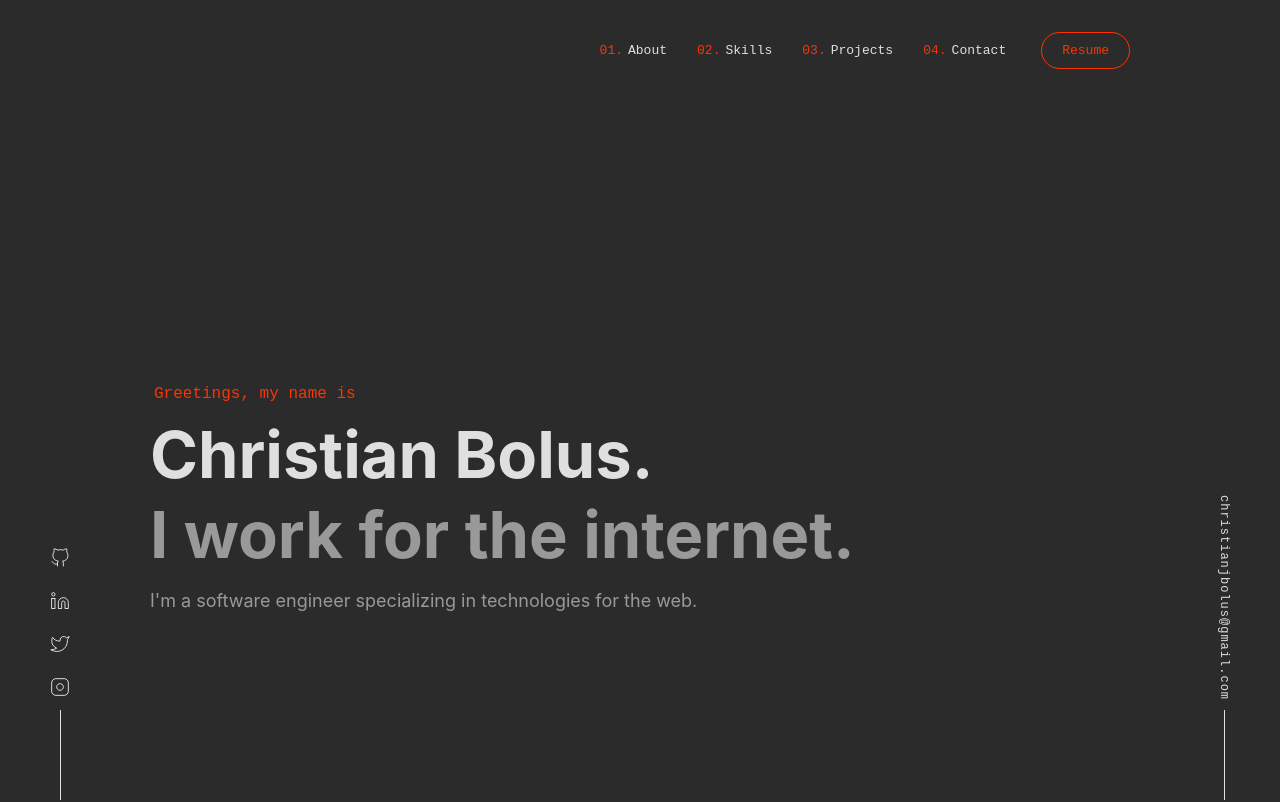
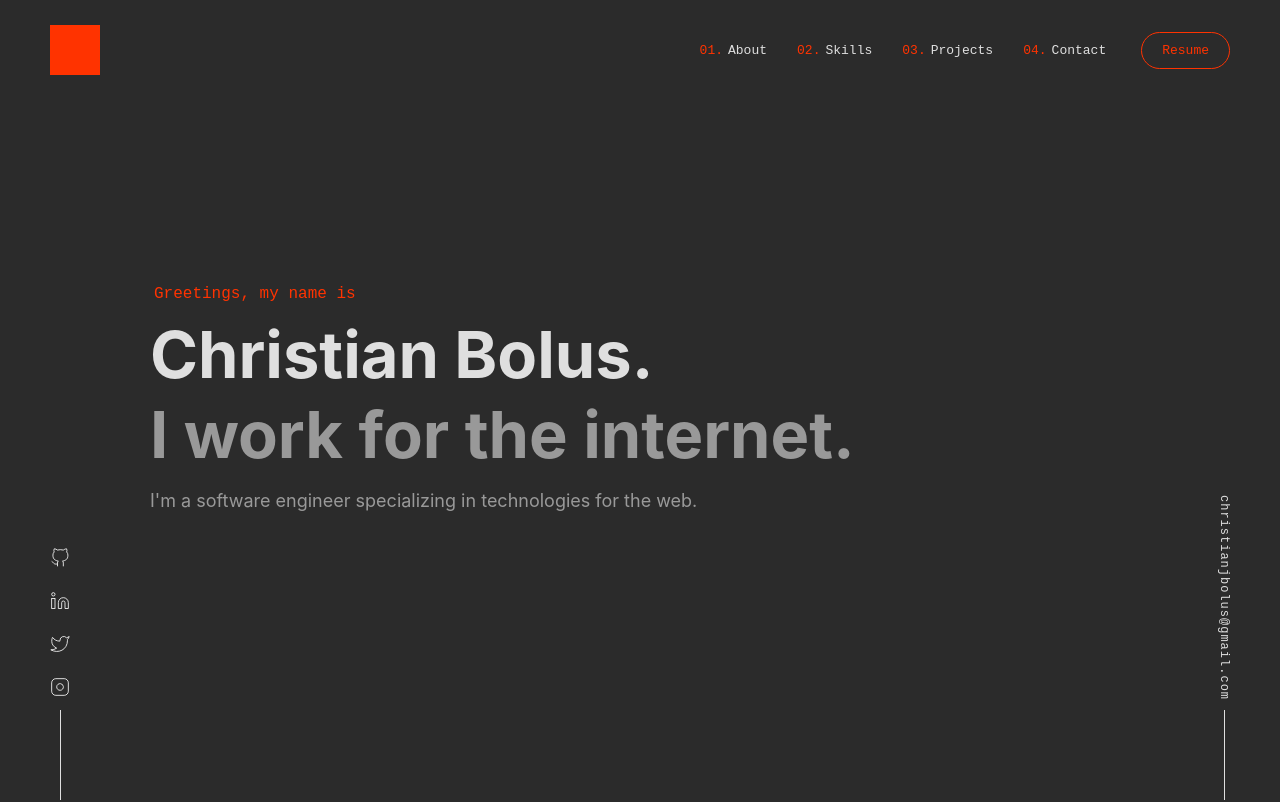
Before and after one commit to christianjbolus/portfolio_v2, a Svelte app: page / in a window 1280 px wide. Shown: the top 802 px of the page. Built offline with nearby package versions, Linux system fonts and the light colour scheme.

Commit message:
Fix navbar to top of page

```diff
--- a/src/components/App.svelte
+++ b/src/components/App.svelte
@@ -1,6 +1,6 @@
 <script>
 	import { Hero, About, Projects, Contact } from './sections'
-	import { NavBar, Social, Email, Layout } from './index'
+	import { Layout, NavBar } from './index'
 </script>
 
 <main>
--- a/src/components/Layout.svelte
+++ b/src/components/Layout.svelte
@@ -13,7 +13,6 @@
   .layout {
     display: flex;
     flex-direction: column;
-    justify-content: center;
     padding: 0 150px;
 
     @media (max-width: 1080px) {
--- a/src/components/NavBar.svelte
+++ b/src/components/NavBar.svelte
@@ -6,6 +6,7 @@
 
 <div class="container">
   <nav class="navbar">
+    <div class="logo"></div>
     <ol class="nav-links">
       {#each navLinks as {url, name}, i}
       <Transition type="fly" config={{y: -100, duration: 500, delay: i * 100}}>
@@ -25,8 +26,26 @@
   .container {
     height: 100px;
     display: flex;
-    justify-content: flex-end;
     align-items: center;
+    position: fixed;
+    top: 0;
+    left: 0;
+    right: 0;
+    padding: 0 50px;
+  }
+
+  .navbar {
+    display: flex;
+    justify-content: space-between;
+    align-items: center;
+    width: 100%;
+    position: relative;
+  }
+
+  .logo {
+    height: 50px;
+    width: 50px;
+    background-color: var(--accent)
   }
 
   ol {
@@ -36,6 +55,10 @@
     justify-content: flex-end;
     align-items: center;
     counter-reset: link;
+
+    @media (max-width: 768px) {
+      display: none;
+    }
   }
 
   li {
```
